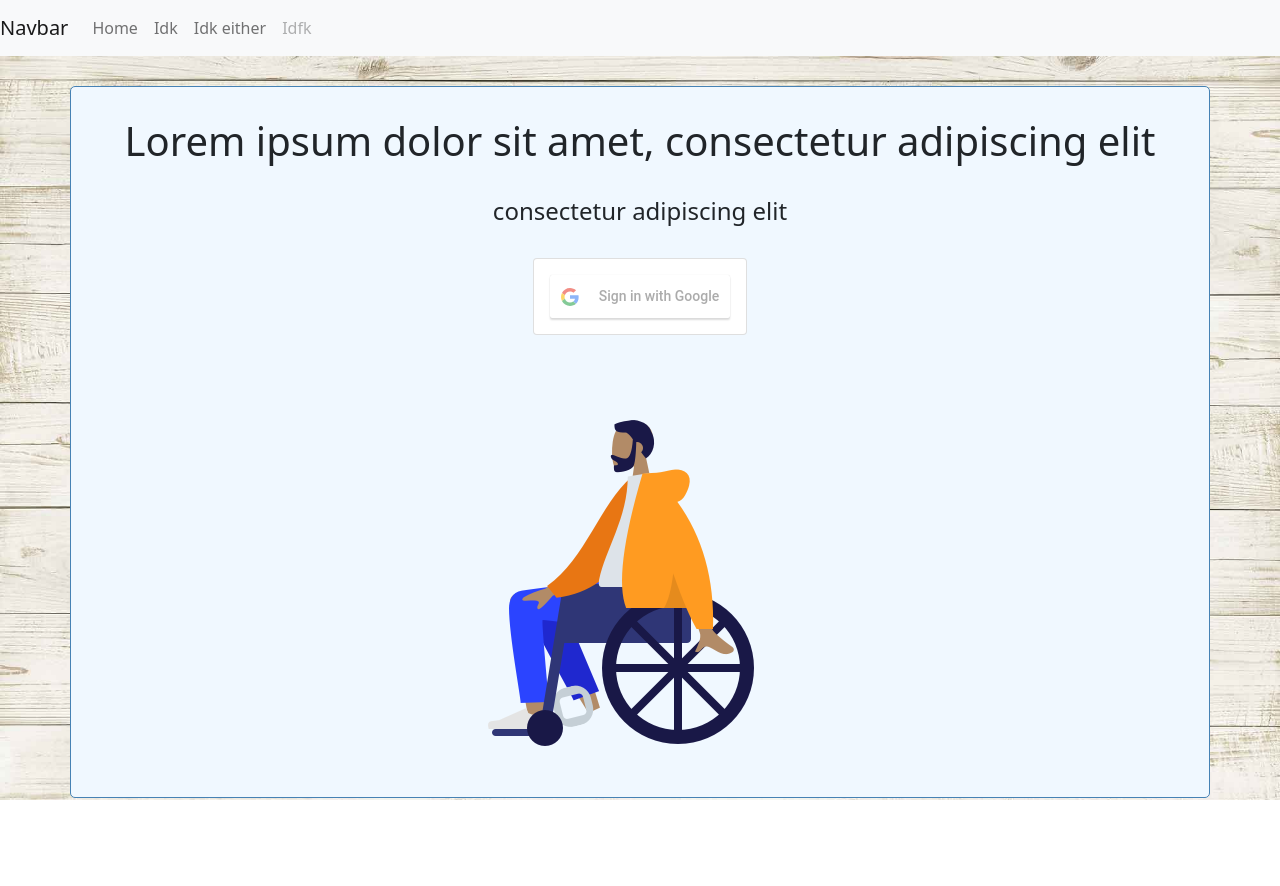
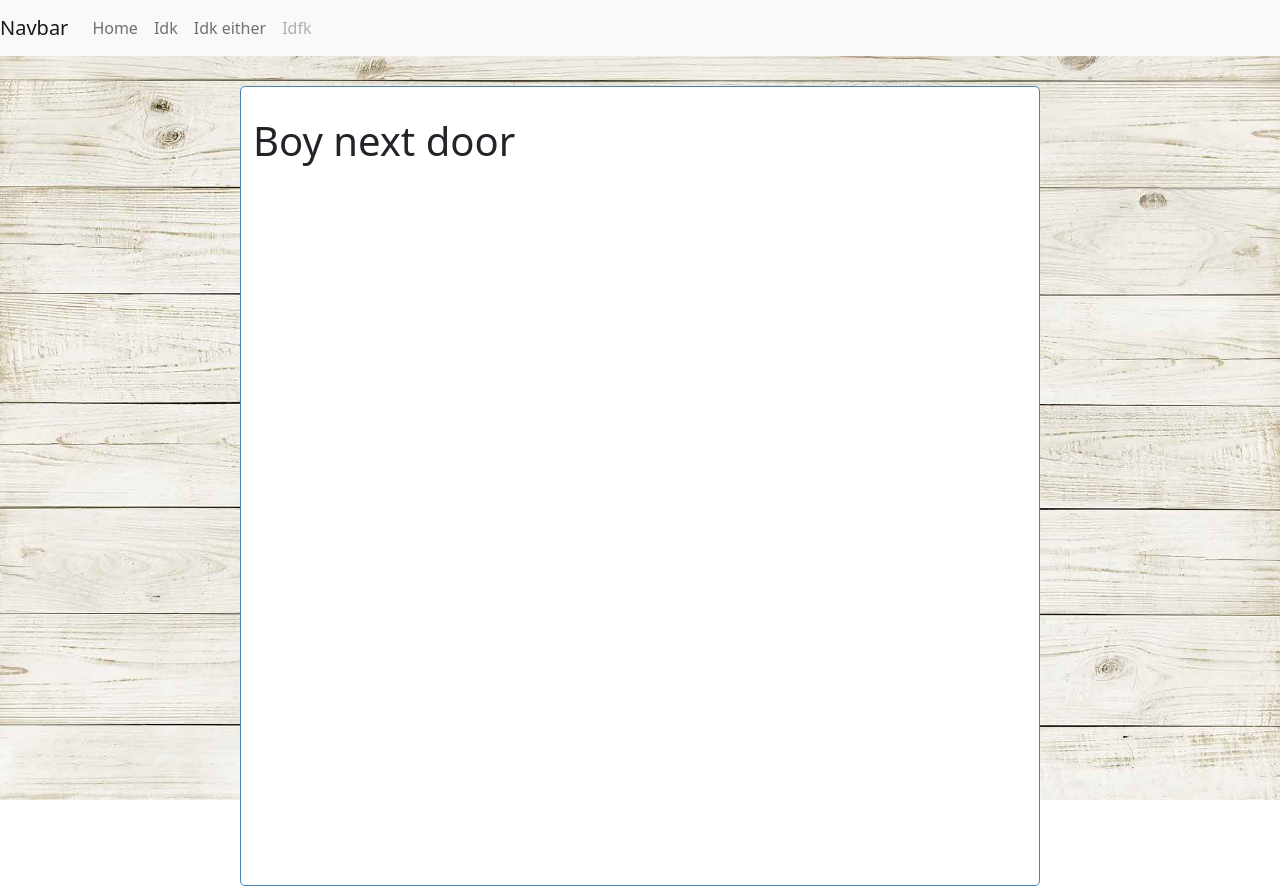
Before and after one commit to liconway/calgaryhacks2022, a React (Create React App) app in the folder client/: page /details in a window 1280 px wide. Before the commit this address led to /. Before the commit the page ends 800 px from the top, so only its background shows below. Built offline with nearby package versions, Linux system fonts and the light colour scheme.

Commit message:
removed RequireAuth

```diff
--- a/client/src/App.js
+++ b/client/src/App.js
@@ -10,23 +10,23 @@ const App = () => {
         <Router>
         <Routes>
             <Route path="/" element={<Homepage/>} />
-            {/* <Route path="/journal" element={<Journal />} />
-            <Route path="/details" element={<Details />} /> */}
-            <Route
+            <Route path="/journal" element={<Journal />} />
+            <Route path="/details" element={<Details />} />
+            {/* <Route
                 path="/journal"
                 element={
                     <RequireAuth>
                         <Journal />
                     </RequireAuth>
                 }
-            />
-            <Route
+            /> */}
+            {/* <Route
                 path="/details"
                 element={
                     <RequireAuth>
                         <Details />
                     </RequireAuth>
-            } />
+            } /> */}
         </Routes>
         </Router>
     );
```
